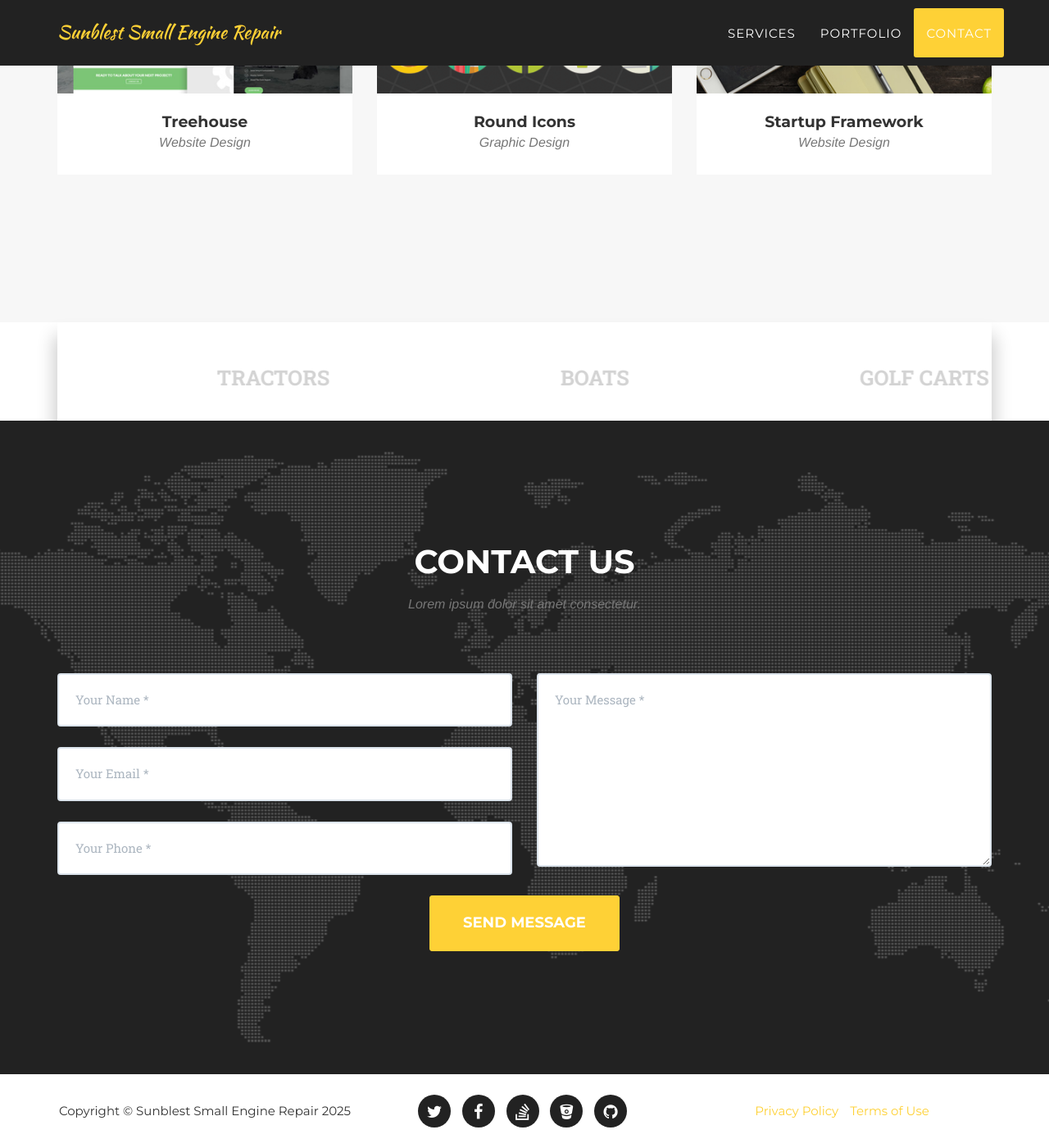
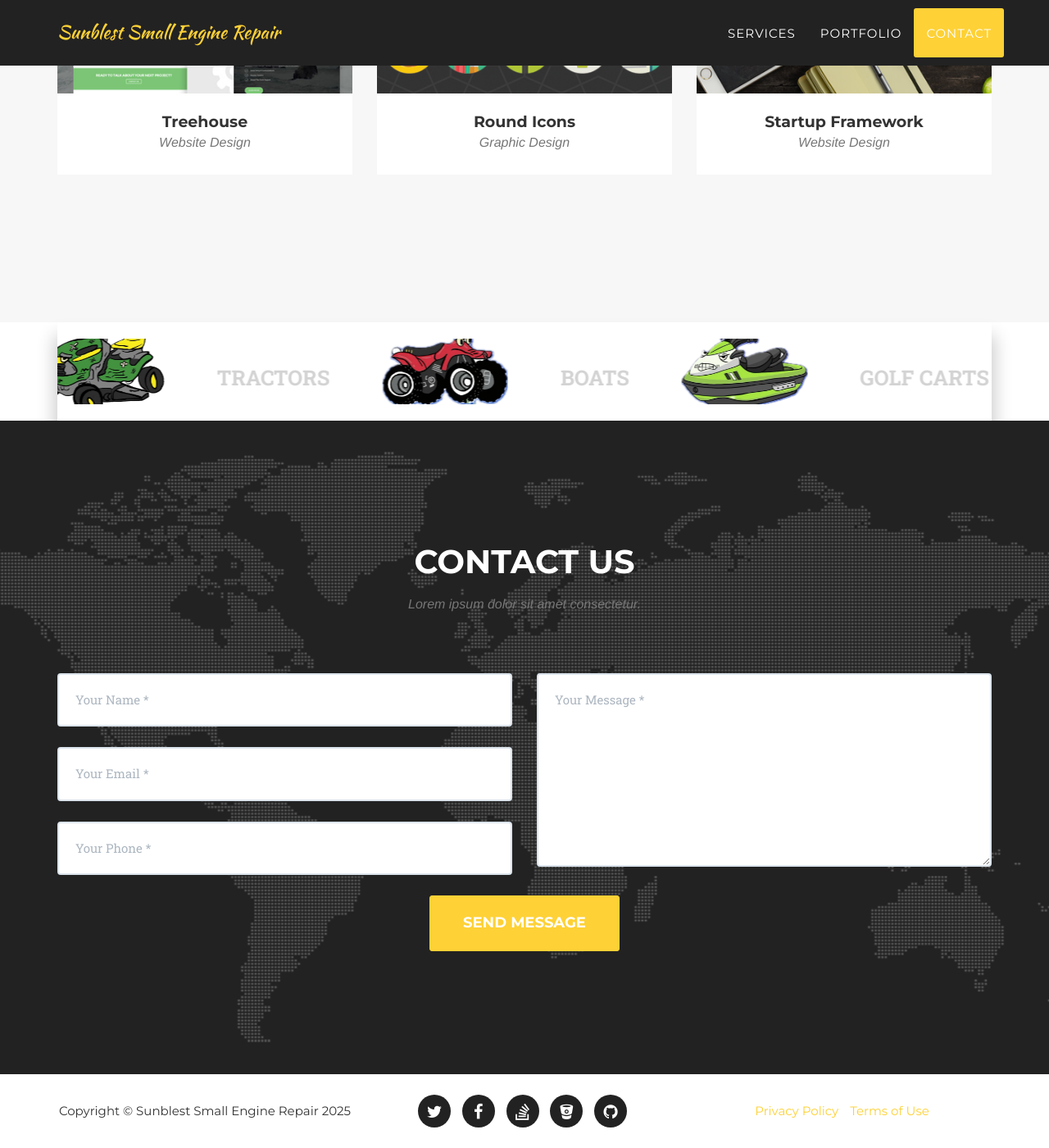
Before and after one commit to sunblestsmallengine/sunblest, a Jekyll site: the page built from index.html, in a window 1280 px wide and 1400 px high, scrolled down 2224 px. Shown: the whole window at 82% size. Built offline with Jekyll 4.4.1, drawn with Linux system fonts in a browser that asks for light colours; some web fonts are replaced.

Commit message:
Update agency.css

```diff
--- a/_includes/css/agency.css
+++ b/_includes/css/agency.css
@@ -328,13 +328,13 @@ header .intro-text .intro-heading {
 
   .marquee__img {
     width: max(8rem, 12vw);
-    /* height: 8rem; */
+    height: 8rem;
     margin: 0 4vw;
     /* border-radius: 100rem; */
     background-size: cover;
     background-position: center;
     background-repeat: no-repeat;
-    /* background-color: #444; */
+    background-color: white;
     /* filter: grayscale(0.6); */
   }
 
```
